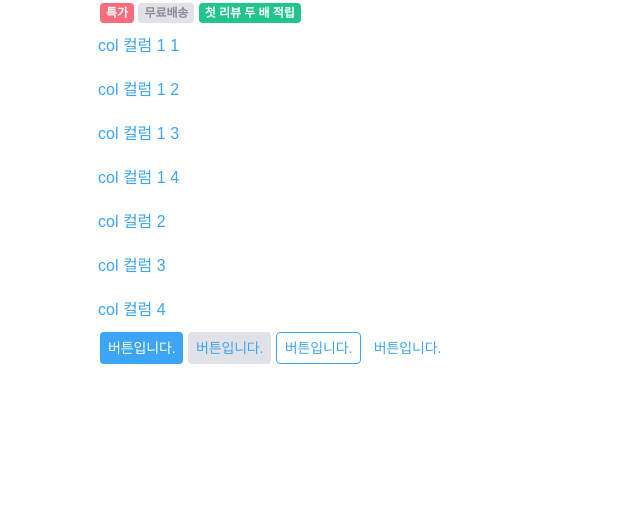
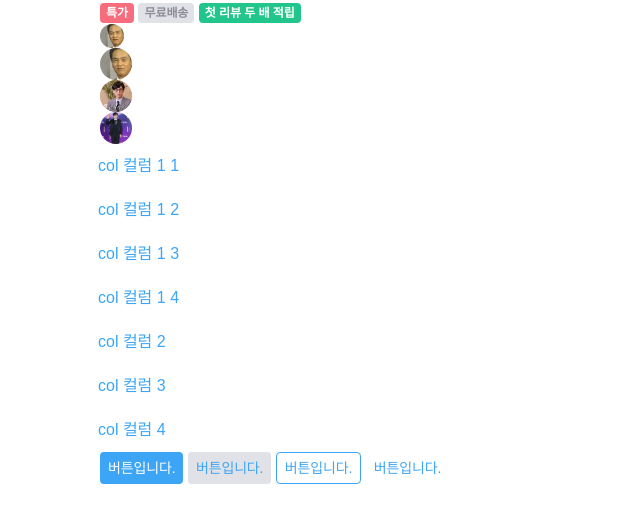
Before and after one commit to developedbyssony/SCSS, a website: page index.html in a window 1280 px wide. Shown: the whole page, without its empty margins (0-640 px from the left). Drawn offline with nearby package versions, Linux system fonts and the light colour scheme.

Commit message:
💄 implement avatar componenets

```diff
--- a/index.html
+++ b/index.html
@@ -24,6 +24,7 @@
 </head>
 <body>
     <div class="container"> <!-- grid 적용되는 영역 지정 -->
+        <div>
         <strong class="tag-red">
             특가
         </strong>
@@ -33,6 +34,21 @@
         <strong class="tag-green">
             첫 리뷰 두 배 적립
         </strong>
+        </div>
+        <div>
+            <div class="avatar-24">
+            <img src="./assets/img/img-user-01.jpg" alt="사달라 아저씨">
+            </div>
+            <div class="avatar-32">
+                <img src="./assets/img/img-user-01.jpg" alt="사달라 아저씨">
+                </div>
+            <div class="avatar-test">
+            <img src="./assets/img/img-user-02.jpg" alt="가로가 긴 유재석 아저씨">
+            </div>
+            <div class="avatar-test">
+            <img src="./assets/img/img-user-03.png" alt="세로가 긴 유재석 아저씨">
+            </div>
+        </div>
         <div class="row">
             <div class="col-sm-4 col-md-6 col-lg-4">
                 col 컬럼 1 1
--- a/styles/base/_reset.scss
+++ b/styles/base/_reset.scss
@@ -9,6 +9,7 @@
 html {
   font-family: $font-main;
   font-size: $font-size-16;
+  word-break: keep-all;
 }
 
 body {
--- a/styles/main.scss
+++ b/styles/main.scss
@@ -13,5 +13,6 @@
 
 @import './modules/buttons';
 @import './modules/tags';
+@import './modules/avatar';
 
 @import './layouts/grids';
--- /dev/null
+++ b/styles/modules/_avatar.scss
@@ -0,0 +1,31 @@
+%avata-base {
+  display: block;
+  overflow: hidden;
+  border-radius: 50%;
+
+  img {
+    display: block;
+    width: 100%;
+    height: 100%;
+    object-fit: cover;
+  }
+}
+
+.avatar-test {
+  @extend %avata-base;
+  width: 32px;
+  height: 32px;
+  background-color: pink;
+}
+
+.avatar-24 {
+  @extend %avata-base;
+  width: 24px;
+  height: 24px;
+}
+
+.avatar-32 {
+  @extend %avata-base;
+  width: 32px;
+  height: 32px;
+}
```
Also changed, not shown: assets/img/img-user-02.jpg (added), assets/img/img-user-03.png (added), style.css, 1 other file. Lines whose indentation alone changed are shown as unchanged.
